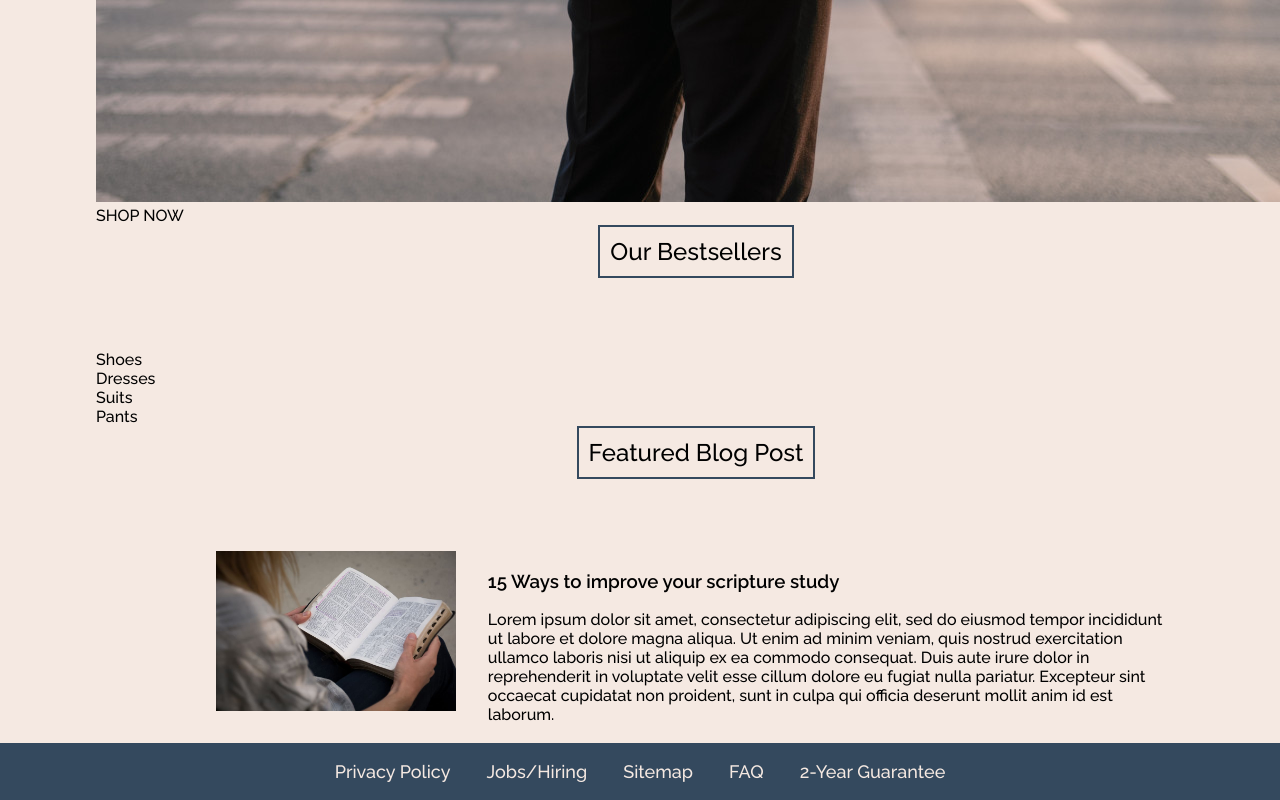
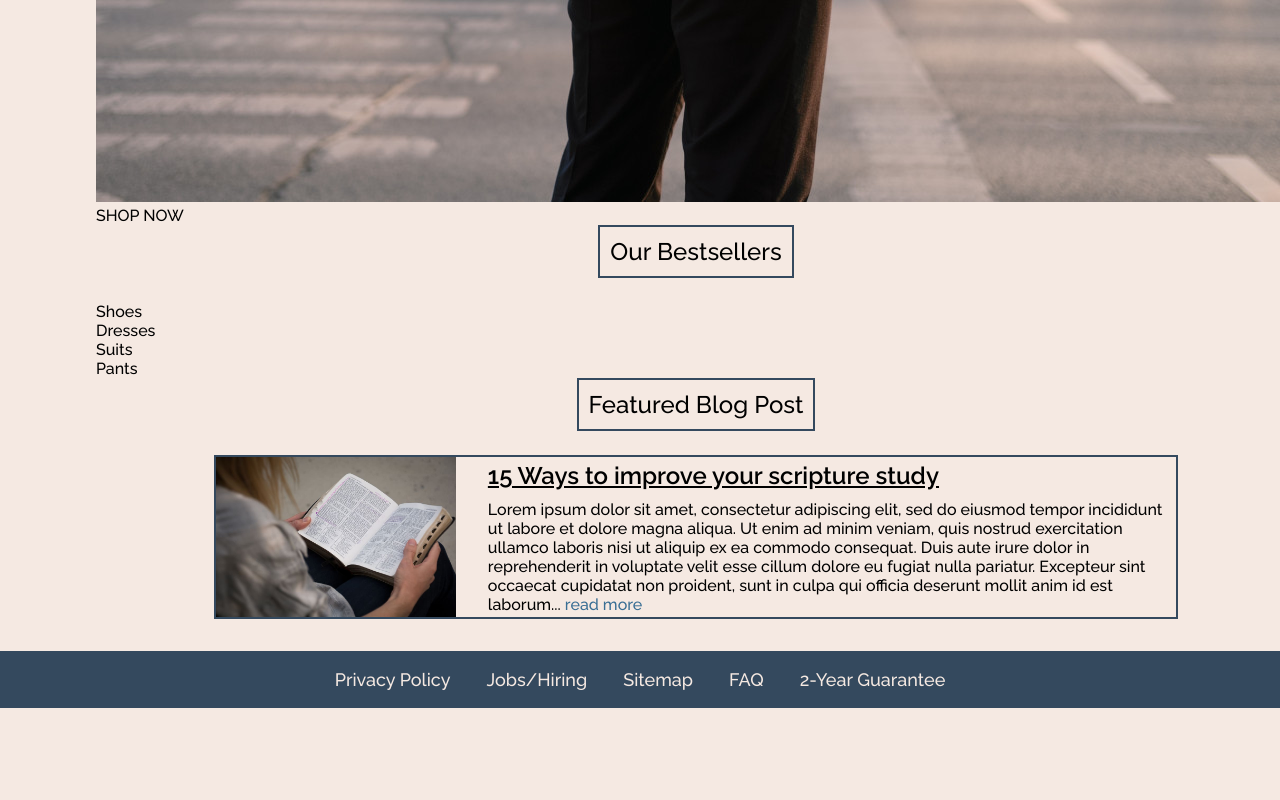
Before and after one commit to aarontheo/aarontheo.github.io, a plain HTML site: page mmall-proto-site/homepage.html in a window 1280 px wide. Shown: the part 784-1584 px from the top of the page. After the commit the page ends 1492 px from the top, so only its background shows below. Drawn offline with Linux system fonts and the light colour scheme; a web font is replaced by a local one.

Commit message:
Finished blogpost

```diff
--- a/mmall-proto-site/homepage.html
+++ b/mmall-proto-site/homepage.html
@@ -38,7 +38,7 @@
             <img src="/mmall-proto-site/images/a-blonde-woman-reading.jpg" alt="A woman reading in the scriptures"
                 class="blogpost-img">
             <div>
-                <h3>15 Ways to improve your scripture study</h3>
+                <div id="blogpost-heading">15 Ways to improve your scripture study</div>
                 Lorem ipsum dolor sit amet, consectetur adipiscing elit, sed do eiusmod tempor incididunt ut labore et
                 dolore
                 magna aliqua. Ut enim ad minim veniam, quis nostrud exercitation ullamco laboris nisi ut aliquip ex ea
@@ -46,7 +46,7 @@
                 consequat. Duis aute irure dolor in reprehenderit in voluptate velit esse cillum dolore eu fugiat nulla
                 pariatur. Excepteur sint occaecat cupidatat non proident, sunt in culpa qui officia deserunt mollit anim
                 id est
-                laborum.
+                laborum... <a href="#" id="blogpost-more">read more</a>
             </div>
         </div>
     </div>
--- a/mmall-proto-site/styles/style.css
+++ b/mmall-proto-site/styles/style.css
@@ -138,7 +138,7 @@ a {
 .label {
     justify-self: center;
     width: fit-content;
-    margin-bottom: 3em;
+    margin-bottom: 1em;
     font-size: x-large;
     padding: 10px;
     border: 2px solid var(--mmall-charc1);
@@ -151,9 +151,15 @@ a {
     max-width: 90%;
 }
 
+.blogpost * {
+    /* border: 1px dashed green; */
+    margin: auto;
+}
+
 .blogpost {
+    border: 2px solid var(--mmall-charc1);
     margin: auto auto;
-    height: 10em;
+    height: auto;
     width: 60em;
     display: flex;
     flex-wrap: nowrap;
@@ -172,3 +178,19 @@ a {
     /* height: auto; */
     grid-column: 2 4;
 }
+
+#blogpost-heading {
+    text-decoration: underline;
+    font-size: x-large;
+    font-weight: bold;
+    margin-bottom: 10px;
+}
+
+#blogpost-more {
+    color: var(--mmall-slate1);
+}
+
+#blogpost-more:hover {
+    color: var(--mmall-charc3);
+    text-decoration: underline;
+}
```
